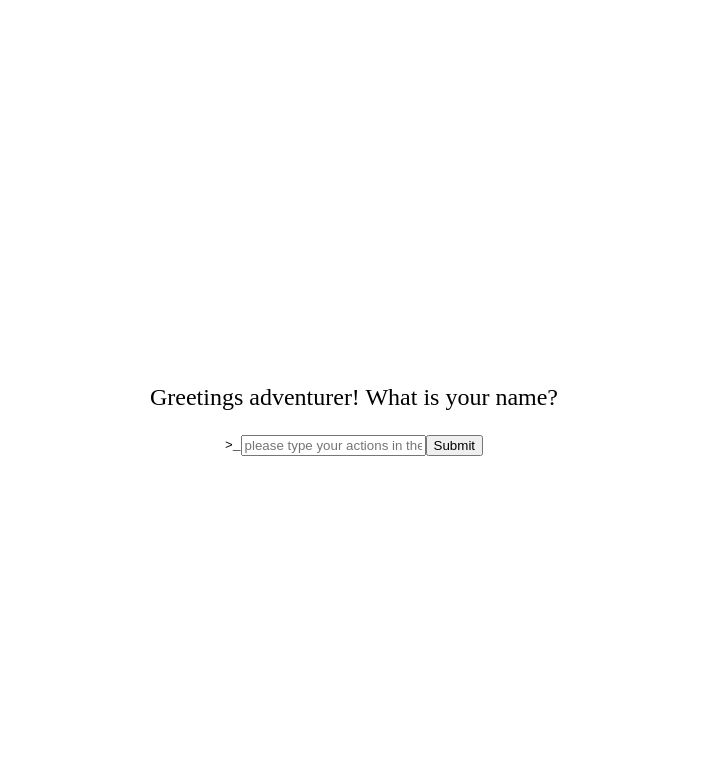
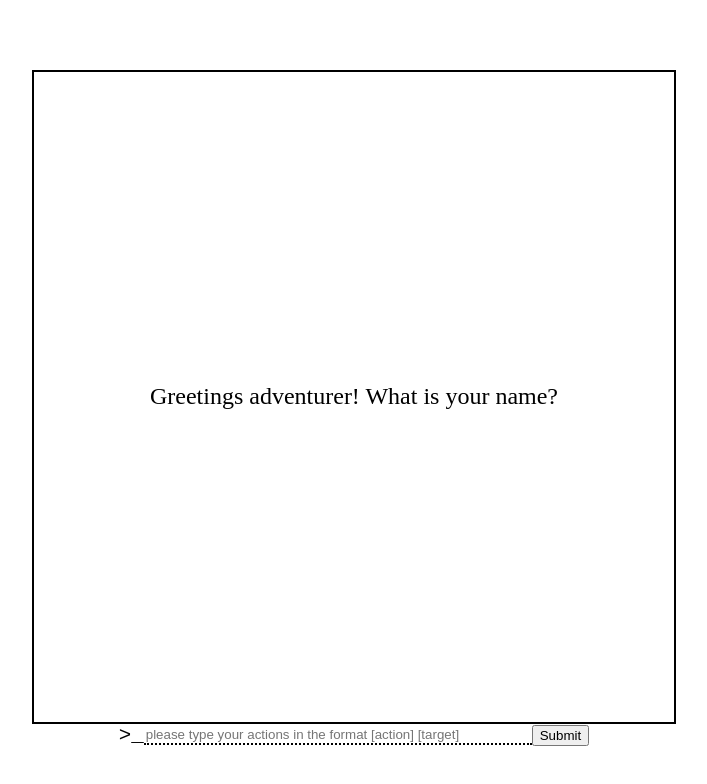
Before and after one commit to Habenzy/adventure-game, a React (Vite) app in the folder client/: page / in a window 1280 px wide. Shown: the top 784 px of the page, without its empty margins (286-993 px from the left). Built offline with nearby package versions, Linux system fonts and the light colour scheme.

Commit message:
display sizing, and input styling

```diff
--- a/client/src/App.css
+++ b/client/src/App.css
@@ -8,11 +8,14 @@
 }
 /* ---------------------------Output----------------------- */
 #display {
-  width: 75vw;
+  width: 50vw;
   display: flex;
   flex-direction: column;
   align-items: center;
   justify-content: center;
+  height: 650px;
+  border: 2px solid black;
+  overflow-x: scroll;
 }
 /* story text styling */
 #display section {
@@ -34,9 +37,17 @@ form {
   justify-content: center;
 }
 
+#input {
+  width: 30vw;
+  border: none;
+  border-bottom: 2px black dotted;
+}
+
 #blink-cursor {
   animation: blink .8s infinite alternate;
   font-family: monospace;
+  font-size: 1.3rem;
+  font-weight: 500;
 }
 
 @keyframes blink {
--- a/client/src/App.jsx
+++ b/client/src/App.jsx
@@ -43,7 +43,7 @@ function App() {
         <input
           id="input"
           type="text"
-          placeholder="please type your actions in the format [action] [item]"
+          placeholder="please type your actions in the format [action] [target]"
           value={input}
           onChange={(evt) => {
             setInput(evt.target.value);
```
